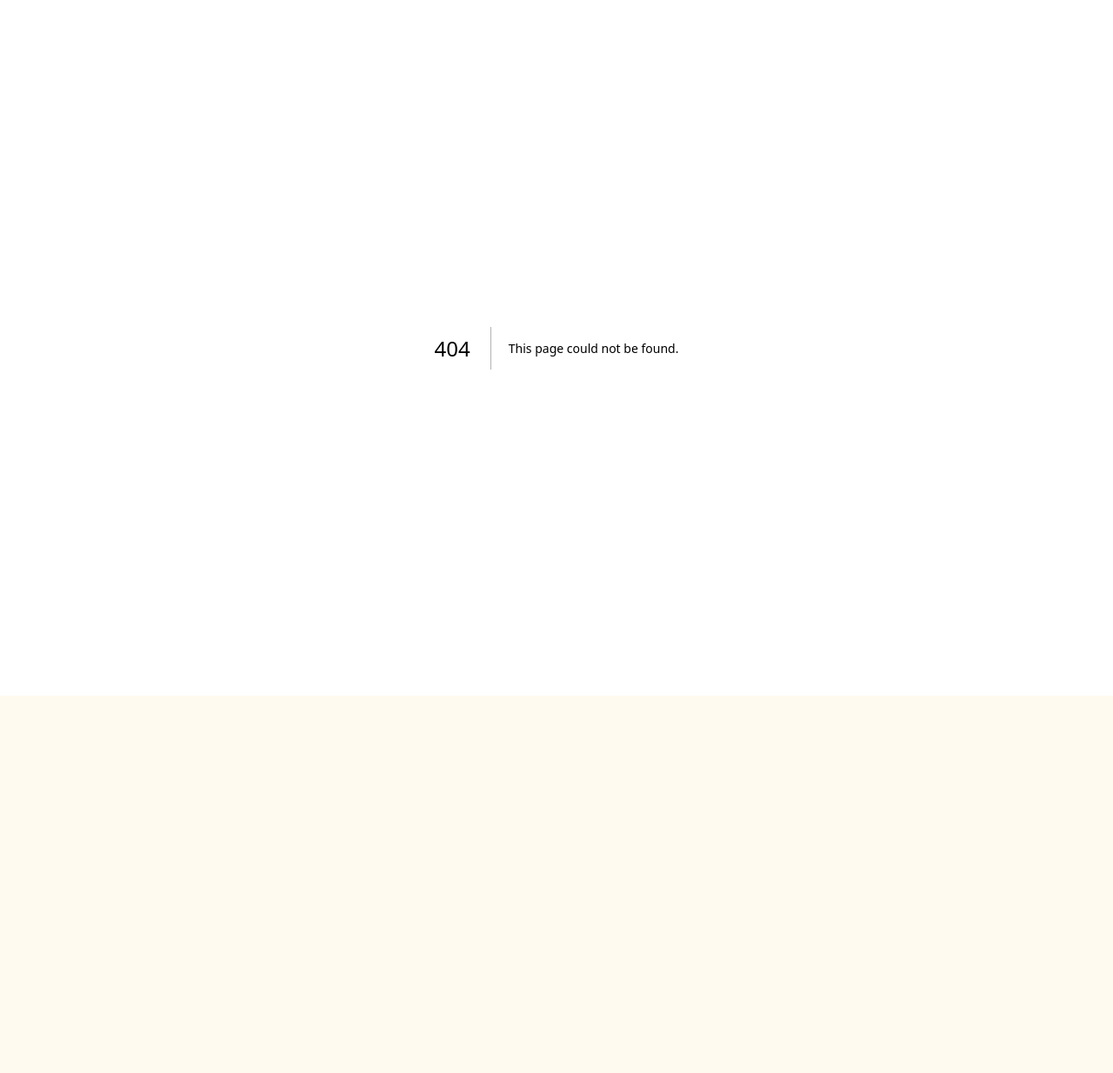
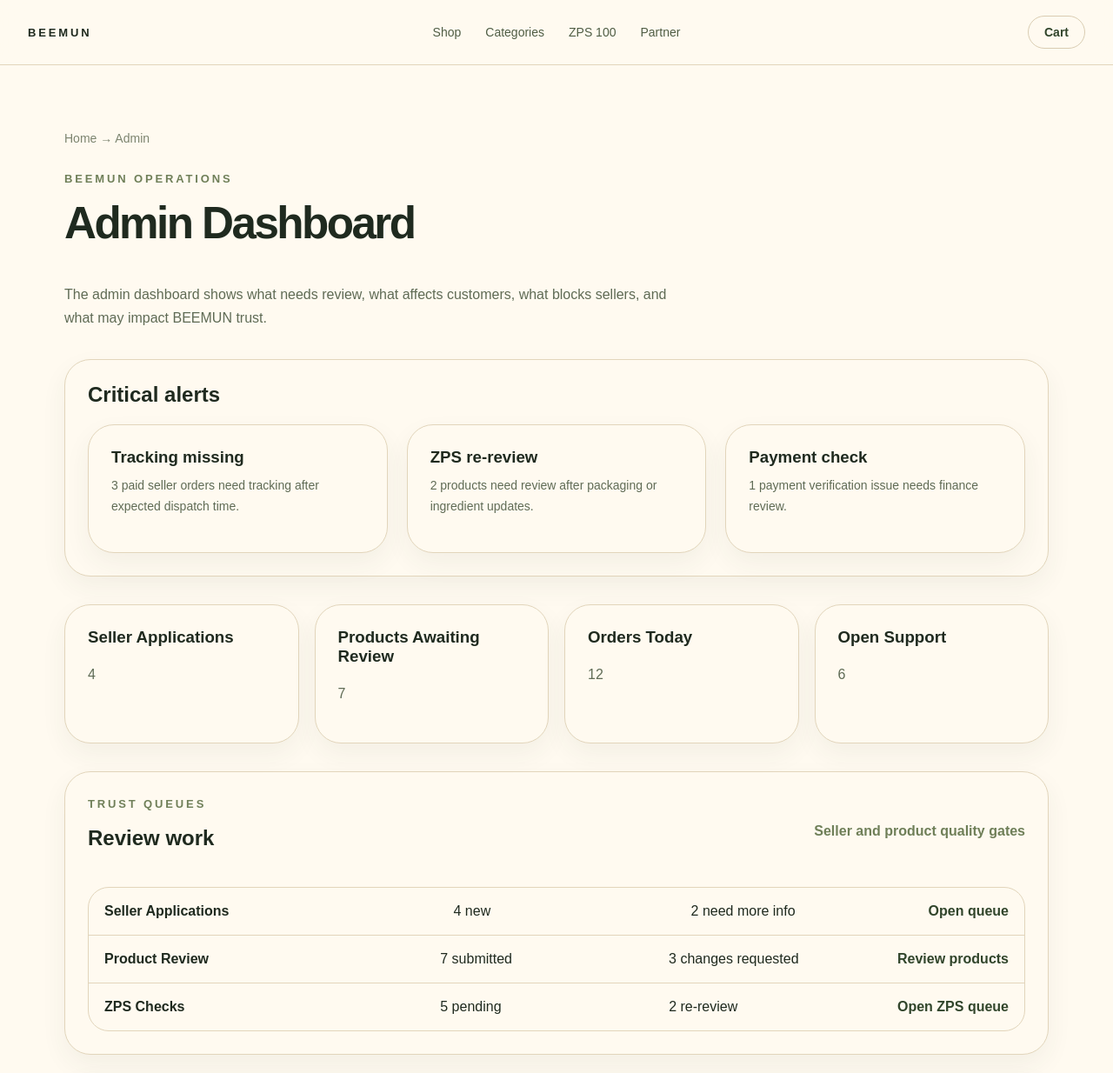
Before and after one commit to reveritnow/beemun-frontend, a Next.js app: page /admin-dashboard-demo in a window 1280 px wide. Before the commit this address had no page. Shown: the top 1234 px of the page at 87% size. Before the commit the page ends 800 px from the top, so only its background shows below. Built offline with nearby package versions, Linux system fonts and the light colour scheme.

Commit message:
Create admin dashboard demo page

```diff
--- /dev/null
+++ b/src/app/admin-dashboard-demo/page.tsx
@@ -0,0 +1,73 @@
+import SiteHeader from '@/components/SiteHeader'
+import SiteFooter from '@/components/SiteFooter'
+
+const reviewRows = [
+  ['Seller Applications', '4 new', '2 need more info', 'Open queue'],
+  ['Product Review', '7 submitted', '3 changes requested', 'Review products'],
+  ['ZPS Checks', '5 pending', '2 re-review', 'Open ZPS queue']
+]
+
+const opsRows = [
+  ['Orders', '12 today', '3 missing tracking', 'View orders'],
+  ['Returns', '2 open', '1 waiting seller', 'Review returns'],
+  ['Support', '6 open', '1 urgent', 'Open support']
+]
+
+export default function AdminDashboardDemoPage() {
+  return (
+    <main>
+      <SiteHeader />
+      <section className="section-wrap dashboard-page">
+        <div className="breadcrumb">Home → Admin</div>
+        <p className="section-eyebrow">BEEMUN operations</p>
+        <h1>Admin Dashboard</h1>
+        <p className="section-copy">The admin dashboard shows what needs review, what affects customers, what blocks sellers, and what may impact BEEMUN trust.</p>
+
+        <section className="product-info-section">
+          <h2>Critical alerts</h2>
+          <div className="three-grid">
+            <div className="info-card"><h3>Tracking missing</h3><p>3 paid seller orders need tracking after expected dispatch time.</p></div>
+            <div className="info-card"><h3>ZPS re-review</h3><p>2 products need review after packaging or ingredient updates.</p></div>
+            <div className="info-card"><h3>Payment check</h3><p>1 payment verification issue needs finance review.</p></div>
+          </div>
+        </section>
+
+        <div className="dashboard-grid">
+          <div className="dashboard-panel"><h3>Seller Applications</h3><p>4</p></div>
+          <div className="dashboard-panel"><h3>Products Awaiting Review</h3><p>7</p></div>
+          <div className="dashboard-panel"><h3>Orders Today</h3><p>12</p></div>
+          <div className="dashboard-panel"><h3>Open Support</h3><p>6</p></div>
+        </div>
+
+        <section className="product-info-section">
+          <div className="catalog-header"><div><p className="section-eyebrow">Trust queues</p><h2>Review work</h2></div><span>Seller and product quality gates</span></div>
+          <div className="dashboard-table">
+            {reviewRows.map(([area, count, status, action]) => (
+              <div className="dashboard-row" key={area}><strong>{area}</strong><span>{count}</span><span>{status}</span><a href="#">{action}</a></div>
+            ))}
+          </div>
+        </section>
+
+        <section className="product-info-section">
+          <div className="catalog-header"><div><p className="section-eyebrow">Operations</p><h2>Customer and seller operations</h2></div><span>Orders, support, returns</span></div>
+          <div className="dashboard-table">
+            {opsRows.map(([area, count, status, action]) => (
+              <div className="dashboard-row" key={area}><strong>{area}</strong><span>{count}</span><span>{status}</span><a href="#">{action}</a></div>
+            ))}
+          </div>
+        </section>
+
+        <section className="product-info-section">
+          <p className="section-eyebrow">Finance and content</p>
+          <h2>Admin snapshots</h2>
+          <div className="three-grid">
+            <div className="info-card"><h3>Pending payouts</h3><p>₹24,800 eligible after delivery and hold checks.</p></div>
+            <div className="info-card"><h3>CMS tasks</h3><p>Homepage and category content can be managed without code.</p></div>
+            <div className="info-card"><h3>Recent activity</h3><p>Audit feed should show approvals, publishes, payouts, and role changes.</p></div>
+          </div>
+        </section>
+      </section>
+      <SiteFooter />
+    </main>
+  )
+}
```
